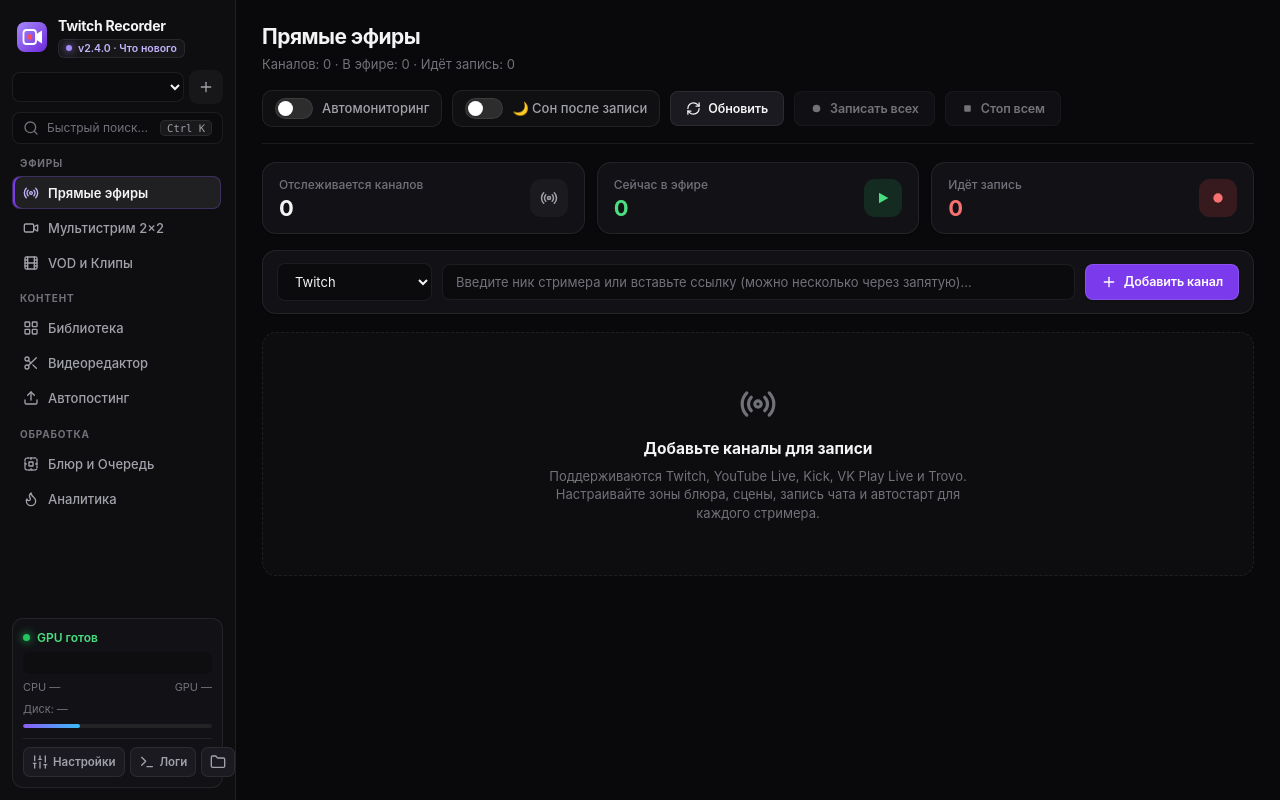
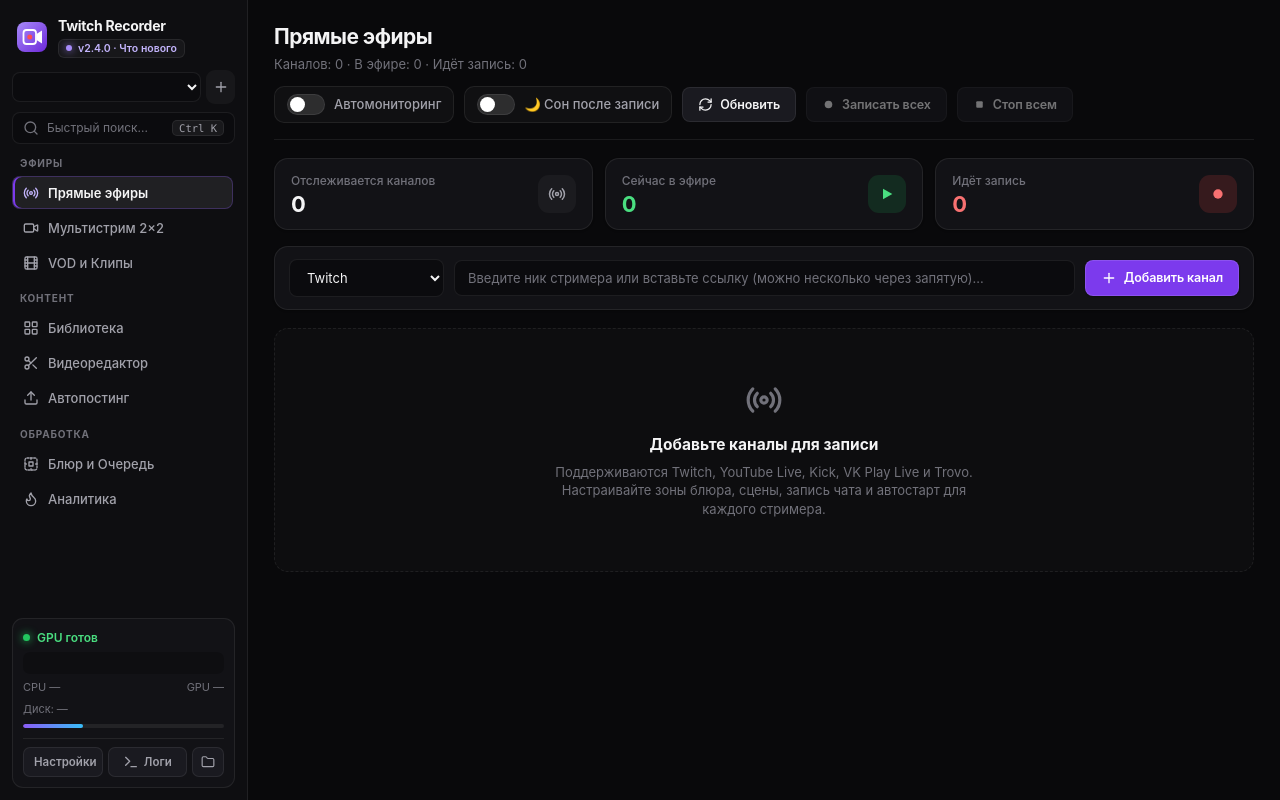
Before and after one commit to g0dspeedbtw-crypto/twitch-rec, a plain HTML site: page web/index.html in a window 1280 px wide. Both pictures are taken after a click on the button "Прямые эфиры". Drawn offline with Linux system fonts and the light colour scheme; a script that the page names is missing.

Commit message:
Release v5.1.4: Fix sidebar left-edge clipping, drawer <details> flex-shrink overlap, and header wrap

```diff
--- a/web/styles.css
+++ b/web/styles.css
@@ -2688,3 +2688,146 @@ details.adv-group > summary:hover { background: rgba(255, 255, 255, 0.04); color
   flex-wrap: wrap;
 }
 .ch-secondary-row .btn { flex: 1; justify-content: center; font-size: 11.5px; padding: 5px 8px; }
+
+
+/* ==================== v5.1.4 LAYOUT & OVERFLOW INTEGRITY FIX ==================== */
+html, body {
+  width: 100%;
+  height: 100%;
+  margin: 0;
+  padding: 0;
+  overflow: hidden;
+}
+.app-shell {
+  width: 100% !important;
+  height: 100% !important;
+  overflow: hidden !important;
+  display: flex;
+}
+.sidebar {
+  width: 248px !important;
+  min-width: 248px !important;
+  max-width: 248px !important;
+  height: 100% !important;
+  overflow: hidden !important;
+  padding: 14px 12px 12px !important;
+  box-sizing: border-box;
+}
+.sidebar > * {
+  min-width: 0;
+  max-width: 100%;
+  flex-shrink: 0;
+}
+.nav-scroll {
+  flex: 1 1 auto !important;
+  min-height: 0 !important;
+  overflow-y: auto !important;
+  overflow-x: hidden !important;
+}
+.nav-item {
+  width: 100%;
+  min-width: 0;
+  overflow: hidden;
+  text-overflow: ellipsis;
+  white-space: nowrap;
+}
+.ws-switcher {
+  display: flex;
+  align-items: center;
+  width: 100%;
+  min-width: 0;
+}
+.ws-switcher .input-select {
+  flex: 1 1 auto;
+  min-width: 0;
+  width: 100%;
+}
+.sidebar-util-row {
+  grid-template-columns: minmax(0, 1fr) minmax(0, 1fr) 32px !important;
+  width: 100%;
+  min-width: 0;
+}
+.util-btn {
+  min-width: 0;
+  overflow: hidden;
+  white-space: nowrap;
+}
+
+.main-content {
+  flex: 1 1 auto !important;
+  min-width: 0 !important;
+  height: 100% !important;
+  overflow-y: auto !important;
+  overflow-x: hidden !important;
+  box-sizing: border-box;
+}
+.page {
+  min-width: 0;
+  max-width: 1360px;
+  width: 100%;
+}
+.page-header {
+  flex-wrap: wrap !important;
+  gap: 12px !important;
+}
+.header-actions {
+  flex-wrap: wrap !important;
+  max-width: 100%;
+}
+
+/* Fix Drawer & <details class="adv-group"> flex-shrinking / clipping */
+.drawer {
+  width: min(500px, 92vw) !important;
+  height: 100vh !important;
+  display: flex !important;
+  flex-direction: column !important;
+  overflow: hidden !important;
+}
+.drawer-head, .drawer-foot {
+  flex-shrink: 0 !important;
+}
+.drawer-body {
+  flex: 1 1 auto !important;
+  min-height: 0 !important;
+  overflow-y: auto !important;
+  overflow-x: hidden !important;
+  display: flex !important;
+  flex-direction: column !important;
+  gap: 14px !important;
+}
+.drawer-body > *,
+.nle-inspector-card > *,
+.bs-inspector > * {
+  flex-shrink: 0 !important;
+  min-width: 0;
+}
+details.adv-group {
+  flex-shrink: 0 !important;
+  overflow: visible !important;
+  margin-top: 0 !important;
+}
+details.adv-group > summary {
+  line-height: 1.35;
+  gap: 8px;
+}
+.adv-body {
+  padding: 8px 14px 14px !important;
+}
+
+/* Prevent horizontal overflow on cards and form grids */
+.channel-card, .card, .media-card, .job-card {
+  min-width: 0;
+  max-width: 100%;
+}
+.ch-top, .ch-controls {
+  flex-wrap: wrap;
+}
+.ch-info {
+  min-width: 160px;
+}
+.form-grid-2, .form-grid-3, .form-grid-4 {
+  min-width: 0;
+}
+.form-grid-2 > *, .form-grid-3 > *, .form-grid-4 > * {
+  min-width: 0;
+}
```
Also changed, not shown: 2 other files.
